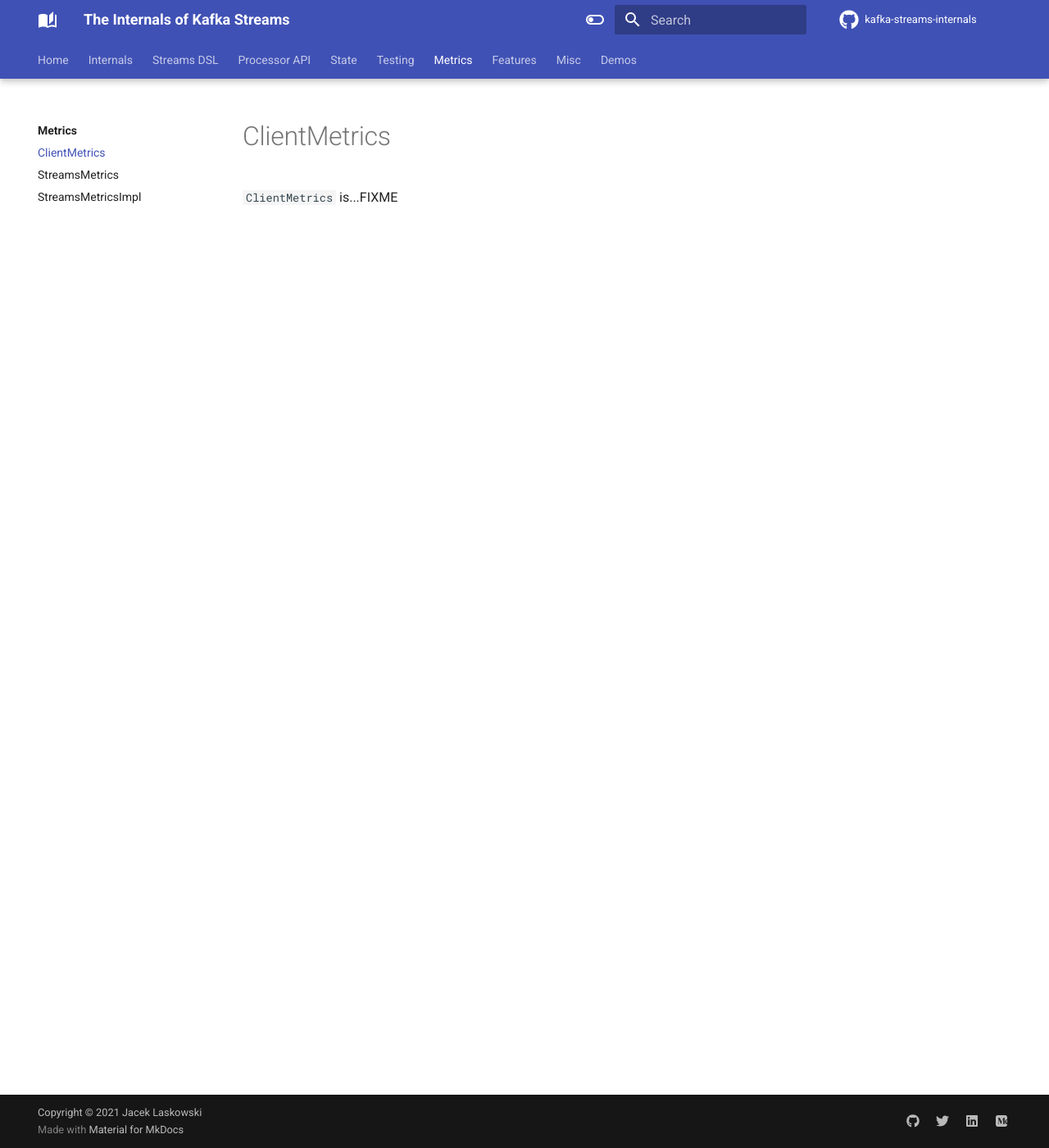
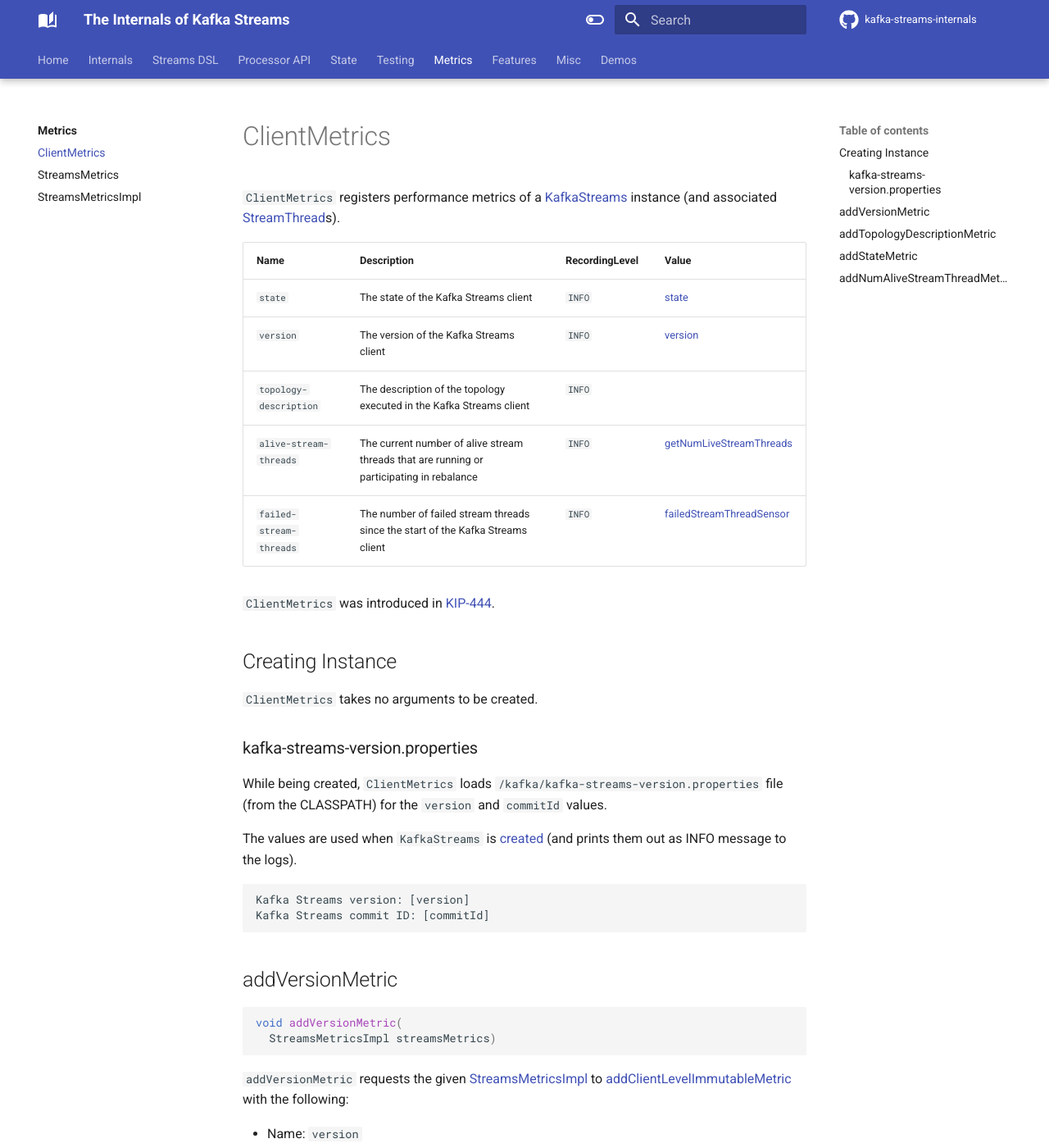
Before and after one commit to japila-books/kafka-streams-internals, an MkDocs documentation site: the page built from docs/metrics/ClientMetrics.md, in a window 1280 px wide and 1400 px high. Shown: the whole window at 82% size. Built offline with MkDocs 1.6.1 and Material for MkDocs 9.7.7, drawn with Linux system fonts in a browser that asks for light colours; comment, search, counter and statistics services are not loaded; some of the changed text lies outside the part shown.

Commit message:
ClientMetrics

````diff
--- a/docs/metrics/ClientMetrics.md
+++ b/docs/metrics/ClientMetrics.md
@@ -1,3 +1,103 @@
 # ClientMetrics
 
-`ClientMetrics` is...FIXME
+`ClientMetrics` registers performance metrics of a [KafkaStreams](../KafkaStreams.md#ClientMetrics) instance (and associated [StreamThread](#failed-stream-threads)s).
+
+Name       | Description | RecordingLevel | Value
+-----------|----------|---------|---------
+ `state`   | The state of the Kafka Streams client | `INFO` | [state](../KafkaStreams.md#state)
+ `version` | The version of the Kafka Streams client | `INFO` | [version](#version)
+ `topology-description` | The description of the topology executed in the Kafka Streams client | `INFO` |
+ `alive-stream-threads` | The current number of alive stream threads that are running or participating in rebalance | `INFO` | [getNumLiveStreamThreads](../KafkaStreams.md#getNumLiveStreamThreads)
+ <span id="failed-stream-threads"> `failed-stream-threads` | The number of failed stream threads since the start of the Kafka Streams client | `INFO` | [failedStreamThreadSensor](../StreamThread.md#failedStreamThreadSensor)
+
+`ClientMetrics` was introduced in [KIP-444](https://cwiki.apache.org/confluence/display/KAFKA/KIP-444%3A+Augment+metrics+for+Kafka+Streams).
+
+## Creating Instance
+
+`ClientMetrics` takes no arguments to be created.
+
+### <span id="version"><span id="VERSION_FROM_FILE"><span id="commitId"><span id="COMMIT_ID_FROM_FILE"> kafka-streams-version.properties
+
+While being created, `ClientMetrics` loads `/kafka/kafka-streams-version.properties` file (from the CLASSPATH) for the `version` and `commitId` values.
+
+The values are used when `KafkaStreams` is [created](../KafkaStreams.md#creating-instance) (and prints them out as INFO message to the logs).
+
+```text
+Kafka Streams version: [version]
+Kafka Streams commit ID: [commitId]
+```
+
+## <span id="addVersionMetric"> addVersionMetric
+
+```java
+void addVersionMetric(
+  StreamsMetricsImpl streamsMetrics)
+```
+
+`addVersionMetric` requests the given [StreamsMetricsImpl](StreamsMetricsImpl.md) to [addClientLevelImmutableMetric](StreamsMetricsImpl.md#addClientLevelImmutableMetric) with the following:
+
+* Name: `version`
+* Description: The version of the Kafka Streams client
+* RecordingLevel: `INFO`
+* Value: [version](#version)
+
+`addVersionMetric` is used when:
+
+* `KafkaStreams` is [created](../KafkaStreams.md#creating-instance)
+
+## <span id="addTopologyDescriptionMetric"> addTopologyDescriptionMetric
+
+```java
+void addTopologyDescriptionMetric(
+  StreamsMetricsImpl streamsMetrics,
+  String topologyDescription)
+```
+
+`addTopologyDescriptionMetric` requests the given [StreamsMetricsImpl](StreamsMetricsImpl.md) to [addClientLevelImmutableMetric](StreamsMetricsImpl.md#addClientLevelImmutableMetric) with the following:
+
+* Name: `topology-description`
+* Description: The description of the topology executed in the Kafka Streams client
+* RecordingLevel: `INFO`
+* Value: The given `topologyDescription`
+
+`addTopologyDescriptionMetric` is used when:
+
+* `KafkaStreams` is [created](../KafkaStreams.md#creating-instance)
+
+## <span id="addStateMetric"> addStateMetric
+
+```java
+void addStateMetric(
+  StreamsMetricsImpl streamsMetrics,
+  Gauge<State> stateProvider)
+```
+
+`addStateMetric` requests the given [StreamsMetricsImpl](StreamsMetricsImpl.md) to [addClientLevelMutableMetric](StreamsMetricsImpl.md#addClientLevelMutableMetric) with the following:
+
+* Name: `state`
+* Description: The state of the Kafka Streams client
+* RecordingLevel: `INFO`
+* Value: The given `Gauge<State>` (with the [state](../KafkaStreams.md#state) of the owning `KafkaStreams` instance)
+
+`addStateMetric` is used when:
+
+* `KafkaStreams` is [created](../KafkaStreams.md#creating-instance)
+
+## <span id="addNumAliveStreamThreadMetric"> addNumAliveStreamThreadMetric
+
+```java
+void addNumAliveStreamThreadMetric(
+  StreamsMetricsImpl streamsMetrics,
+  Gauge<Integer> stateProvider)
+```
+
+`addNumAliveStreamThreadMetric` requests the given [StreamsMetricsImpl](StreamsMetricsImpl.md) to [addClientLevelMutableMetric](StreamsMetricsImpl.md#addClientLevelMutableMetric) with the following:
+
+* Name: `alive-stream-threads`
+* Description: The current number of alive stream threads that are running or participating in rebalance
+* RecordingLevel: `INFO`
+* Value: The given `Gauge<Integer>` (with [getNumLiveStreamThreads](../KafkaStreams.md#getNumLiveStreamThreads) of the owning `KafkaStreams` instance)
+
+`addNumAliveStreamThreadMetric` is used when:
+
+* `KafkaStreams` is [created](../KafkaStreams.md#creating-instance)
````
Also changed, not shown: docs/KafkaStreams.md (+5 -12 lines), docs/StreamsConfig.md (+4 -4 lines).
